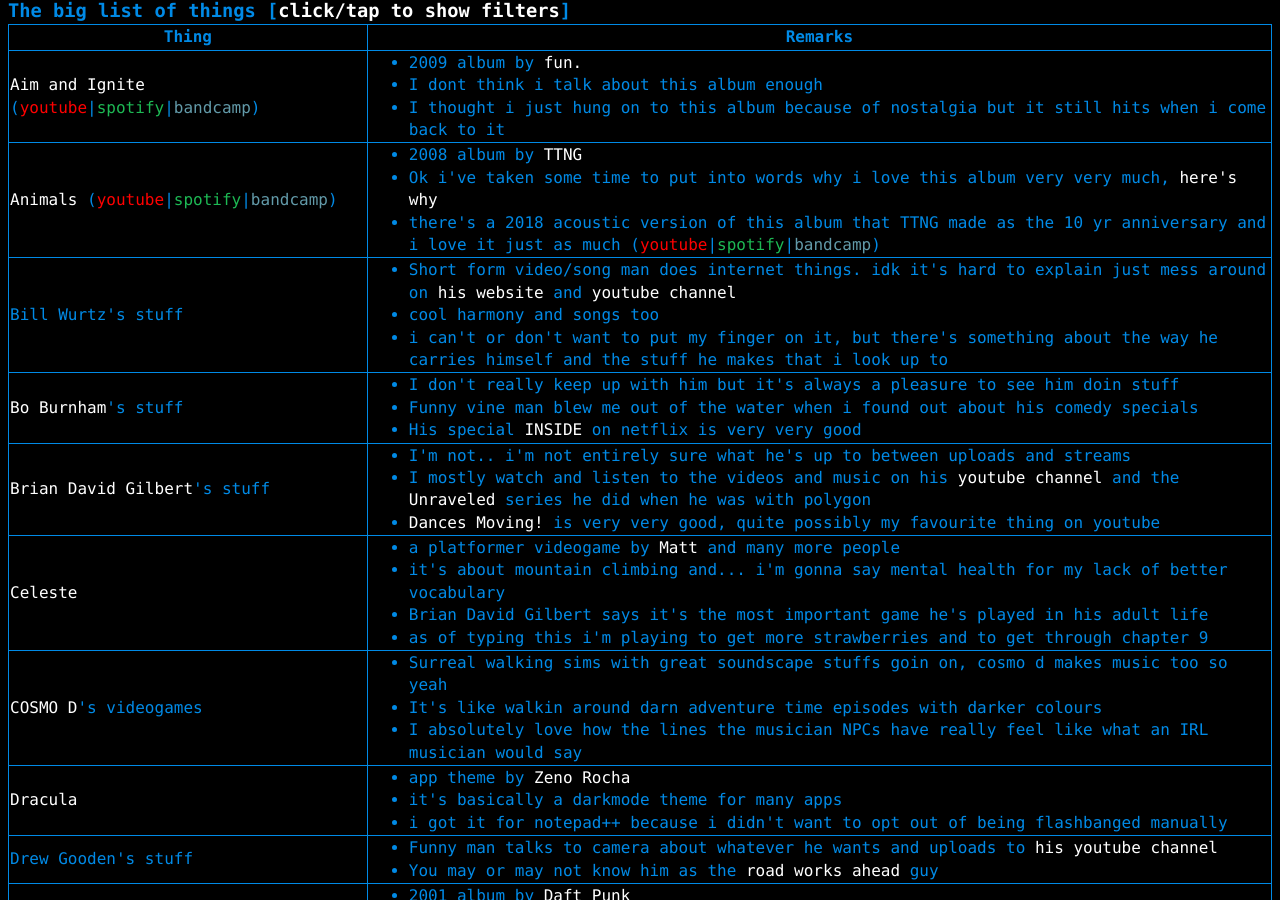
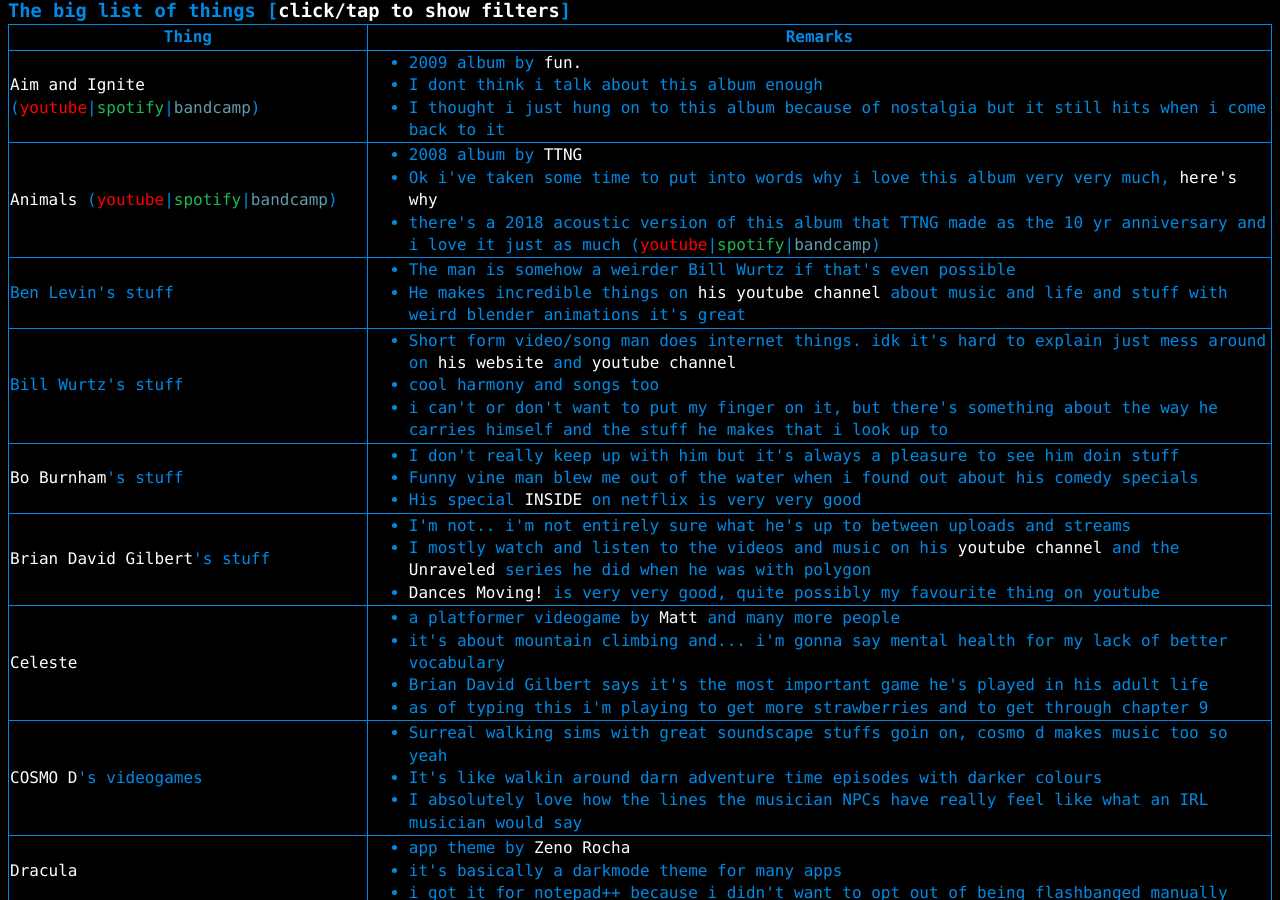
Before and after one commit to a-erfan-aa/a-erfan-aa.github.io, a Jekyll site: the page built from things-i-like.html, in a window 1280 px wide and 900 px high, scrolled down 1469 px. Built offline with Jekyll 4.4.1, drawn with Linux system fonts in a browser that asks for light colours; some of the changed text lies outside the part shown.

Commit message:
Add Ben Levin's stuff to things-i-like.html
Also correct some list nesting errors

Also update lastChanged

```diff
--- a/things-i-like.html
+++ b/things-i-like.html
@@ -316,6 +316,15 @@
 				</ul>
 			</td>
 		</tr>
+		<tr class="oneToFiveMins fiveToTenMins tenToThirtyMins animated educational shitposty youtube music">
+			<td>Ben Levin's stuff</td>
+			<td>
+				<ul>
+					<li>The man is somehow a weirder Bill Wurtz if that's even possible</li>
+					<li>He makes incredible things on <a href="https://www.youtube.com/c/BenLevin/featured">his youtube channel</a> about music and life and stuff with weird blender animations it's great</li>
+				</ul>
+			</td>
+		</tr>
 		<!-- Bill Wurtz -->
 		<tr class="music sixtySeconds tenToThirtyMins youtube">
 			<td>Bill Wurtz's stuff</td>
@@ -481,10 +490,11 @@
 				<ul>
 					<li>A book series by <a href="https://en.wikipedia.org/wiki/Trenton_Lee_Stewart">Trenton Lee Stewart</a></li>
 					<li>Think Lemony Snicket's series of unfortunate events even down to the appreciation of literacy but with less frustrating adults</li>
-					<li>At the time of my typing this, there's an adaptation coming out on disney+</li>
+					<li>At the time of my typing this, there's an adaptation coming out on disney+
 						<ul>
 							<li>Trailer doesn't look like it's capturing characters in the book 1:1 but i'm open for alternate interpretation up to a point</li>
 						</ul>
+					</li>
 				</ul>
 			</td>
 		</tr>
@@ -531,12 +541,14 @@
 					<li>Go into it blind if you want to try it! only look at a trailer and spoiler free reviews if you must!</li>
 					<li>I've had no problems at all and found it an absolutely incredible experience, there's so much charm in the whole solar system</li>
 					<li>Great soundtrack by <a href="http://www.andrewprahlow.com/">Andrew Prahlow</a> too (<a href="https://www.youtube.com/playlist?list=PLer5UtBCZiMxCsYWKiEUXSbMkCETXvl8c"><span style="color: #FF0000;">youtube</span></a>)</li>
-					<li>Some valid criticisms i've seen however:</li>
+					<li>Some valid criticisms i've seen however:
 						<ul>
 							<li>6 degrees of freedom might make for big motion sickness, and i've seen a couple claims of bad controls</li>
 							<li>Some players find the timing/pace of how puzzles/story progress not good</li>
 							<li>Some weird stuff about Mobius Digital initially releasing exclusively on epic games, backers who kickstarted for xbox/steam releases had to wait longer than promised</li>
 						</ul>
+					</li>
+					<li>Once again i cannot stress enough how much I adore this game. It's just one of those things that gives me something to believe in again.</li>
 				</ul>
 			</td>
 		</tr>
@@ -587,12 +599,13 @@
 				<ul>
 					<li>A collaborative writing project by users about a fictional shadowy organization trying to secure, contain and protect paranormal type stuff</li>
 					<li>I think the quality control is really good, but hey what do i know about writing</li>
-					<li>One of the better things to come out of 4chan's /x/ board and spawned many more works inspired by it not limited to but including</li>
+					<li>One of the better things to come out of 4chan's /x/ board and spawned many more works inspired by it not limited to but including
 						<ul>
 							<li>the piece of media i feel that shoved SCP into the limelight a lot more: <a href="https://twitter.com/undertowgames">Regalis</a>'s videogame <a href="https://www.scpcbgame.com/">SCP containment breach</a></li>
 							<li><a href="https://twitter.com/Lord_Bung">Lord Bung</a>'s animated series <a href="https://www.youtube.com/playlist?list=PLEXIiC3q94eO992TlwBD98Zast0gret1r">Confinement</a></li>
 							<li>Evan Royalty's <a href="https://www.youtube.com/c/EvanRoyalty/featured">short films</a></li>
 						</ul>
+					</li>
 					<li>Something about this shared universe of sorts is just so fun to read</li>
 				</ul>
 			</td>
```
Also changed, not shown: other parts of things-i-like.html (+1 -1 lines).
